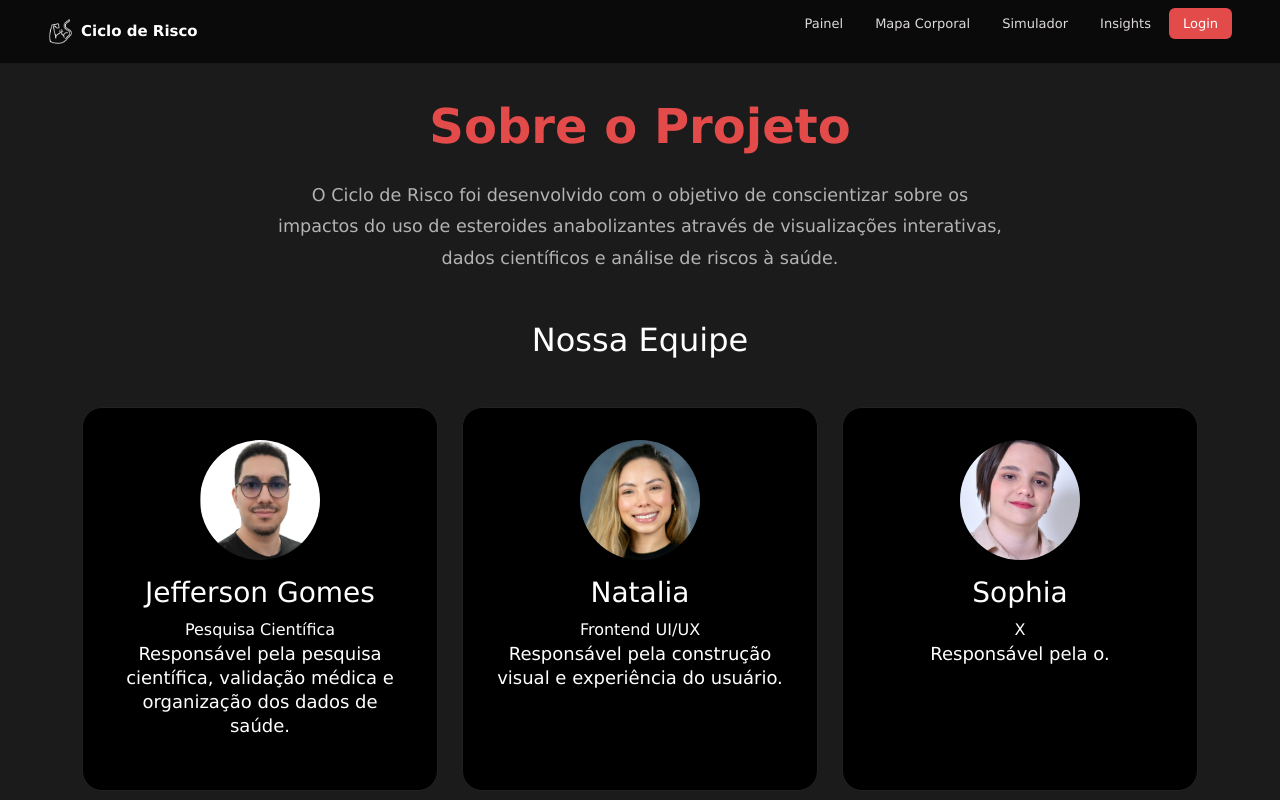
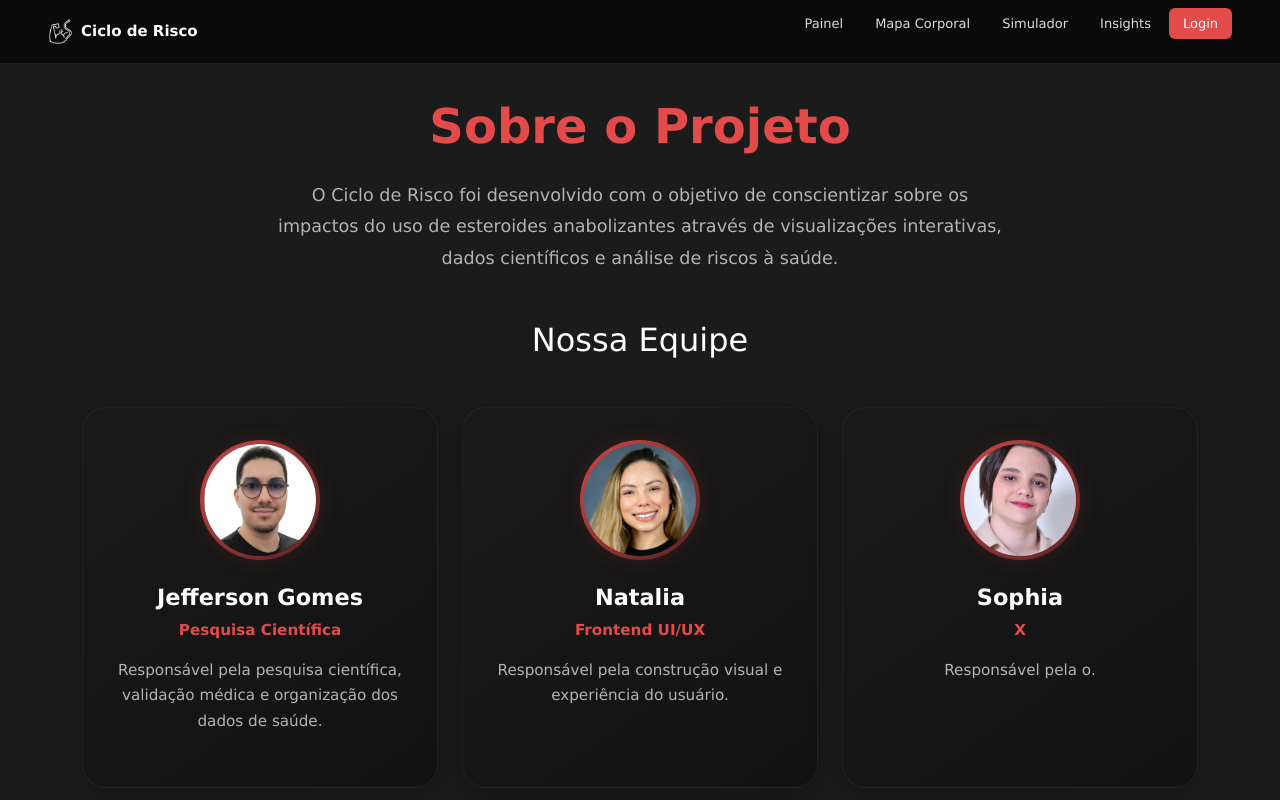
Before and after one commit to Sophia-Coelho/ChallengeFIAP, a React (Vite) app: page /sobre in a window 1280 px wide. Shown: the top 800 px of the page. Built offline with nearby package versions, Linux system fonts and the light colour scheme.

Commit message:
Ajustes finais de layout

```diff
--- a/src/components/sobreProjeto/CardMembros.jsx
+++ b/src/components/sobreProjeto/CardMembros.jsx
@@ -4,11 +4,15 @@ function CardMembros({ membro }) {
 
       <div className="text-center">
 
-        <img
-          src={membro.img}
-          alt={membro.nome}
-          className="membro-img"
-        />
+        <div className="membro-img-wrapper">
+
+          <img
+            src={membro.img}
+            alt={membro.nome}
+            className="membro-img"
+          />
+
+        </div>
 
         <h3>{membro.nome}</h3>
 
--- a/src/style/cardMembros.css
+++ b/src/style/cardMembros.css
@@ -1,32 +1,99 @@
 .card-membro {
-  background: var(--bg-surface);
+  background: linear-gradient(
+    145deg,
+    rgba(26, 26, 26, 1),
+    rgba(18, 18, 18, 1)
+  );
 
   padding: 2rem;
 
-  border-radius: 20px;
+  border-radius: 24px;
 
-  border: 1px solid #222;
+  border: 1px solid rgba(255, 255, 255, 0.05);
 
-  transition: 0.3s;
+  transition: all 0.35s ease;
 
+  box-shadow:
+    0 10px 30px rgba(0, 0, 0, 0.25);
+
+  height: 100%;
+
+  text-align: center;
 }
 
 .card-membro:hover {
-  transform: translateY(-6px);
+  transform: translateY(-8px);
 
-  border-color: var(--color-primary);
+  border-color: rgba(226, 75, 74, 0.5);
 
   box-shadow:
-    0 0 30px rgba(226, 75, 74, 0.15);
+    0 20px 40px rgba(0, 0, 0, 0.35),
+    0 0 25px rgba(226, 75, 74, 0.15);
+}
+
+.membro-img-wrapper {
+  width: 120px;
+  height: 120px;
+
+  margin: 0 auto 1.5rem auto;
+
+  border-radius: 50%;
+
+  padding: 4px;
+
+  background: linear-gradient(
+    135deg,
+    rgba(226, 75, 74, 0.9),
+    rgba(115, 39, 39, 0.7)
+  );
+
+  box-shadow:
+    0 0 20px rgba(226, 75, 74, 0.15);
+
+  display: flex;
+
+  align-items: center;
+
+  justify-content: center;
 }
 
 .membro-img {
-  width: 120px;
-  height: 120px;
+  width: 100%;
+  height: 100%;
 
   border-radius: 50%;
 
   object-fit: cover;
 
+  display: block;
+
+  background: #111;
+}
+
+.card-membro h3 {
+  font-size: 1.4rem;
+
+  font-weight: 700;
+
+  margin-bottom: 0.5rem;
+}
+
+.membro-descricao {
+  display: block;
+
+  color: var(--color-primary);
+
+  font-weight: 600;
+
   margin-bottom: 1rem;
+
+  font-size: 0.95rem;
 }
+
+.card-membro p {
+  color: var(--color-muted);
+
+  line-height: 1.7;
+
+  font-size: 0.95rem;
+}
```
